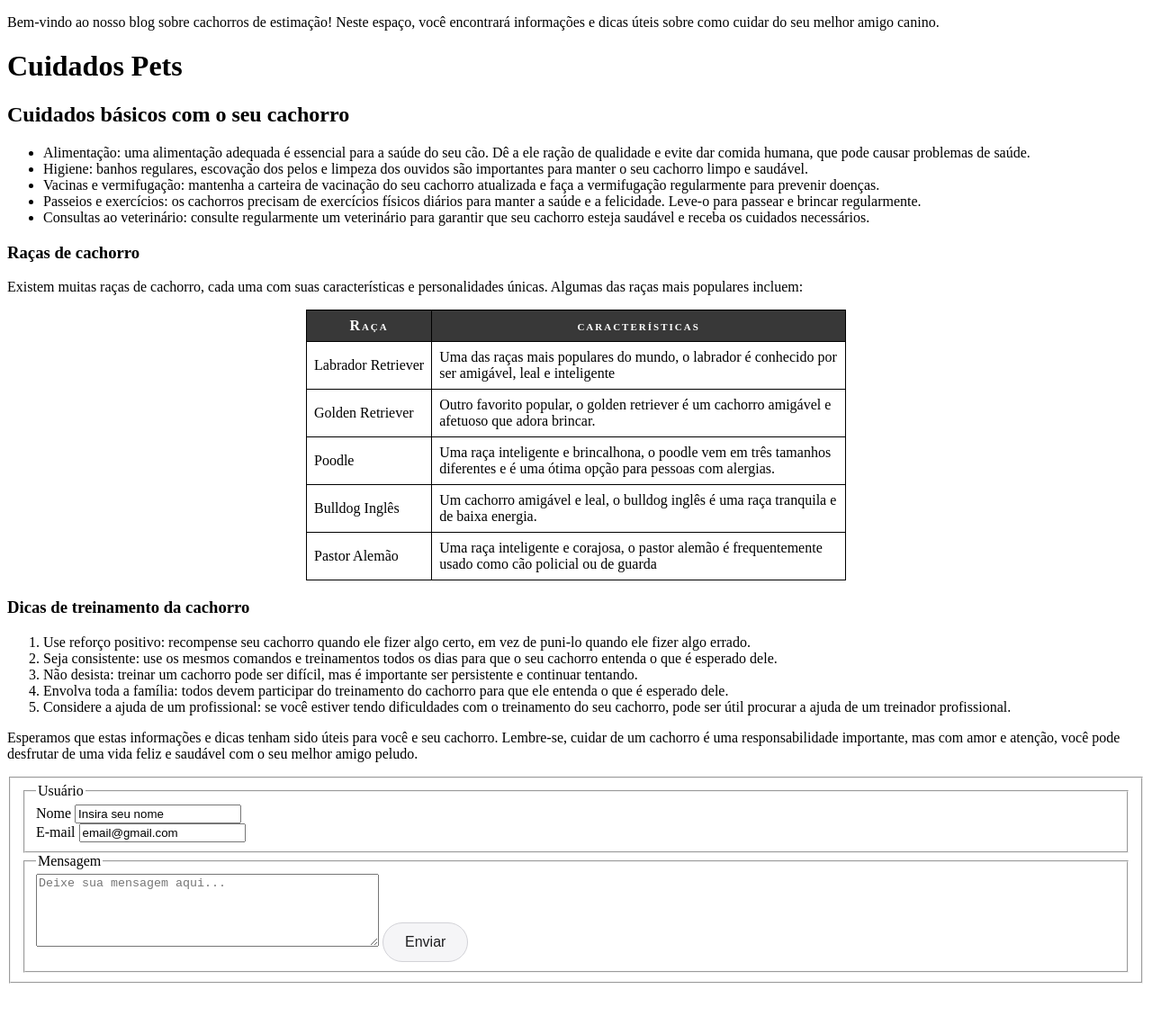
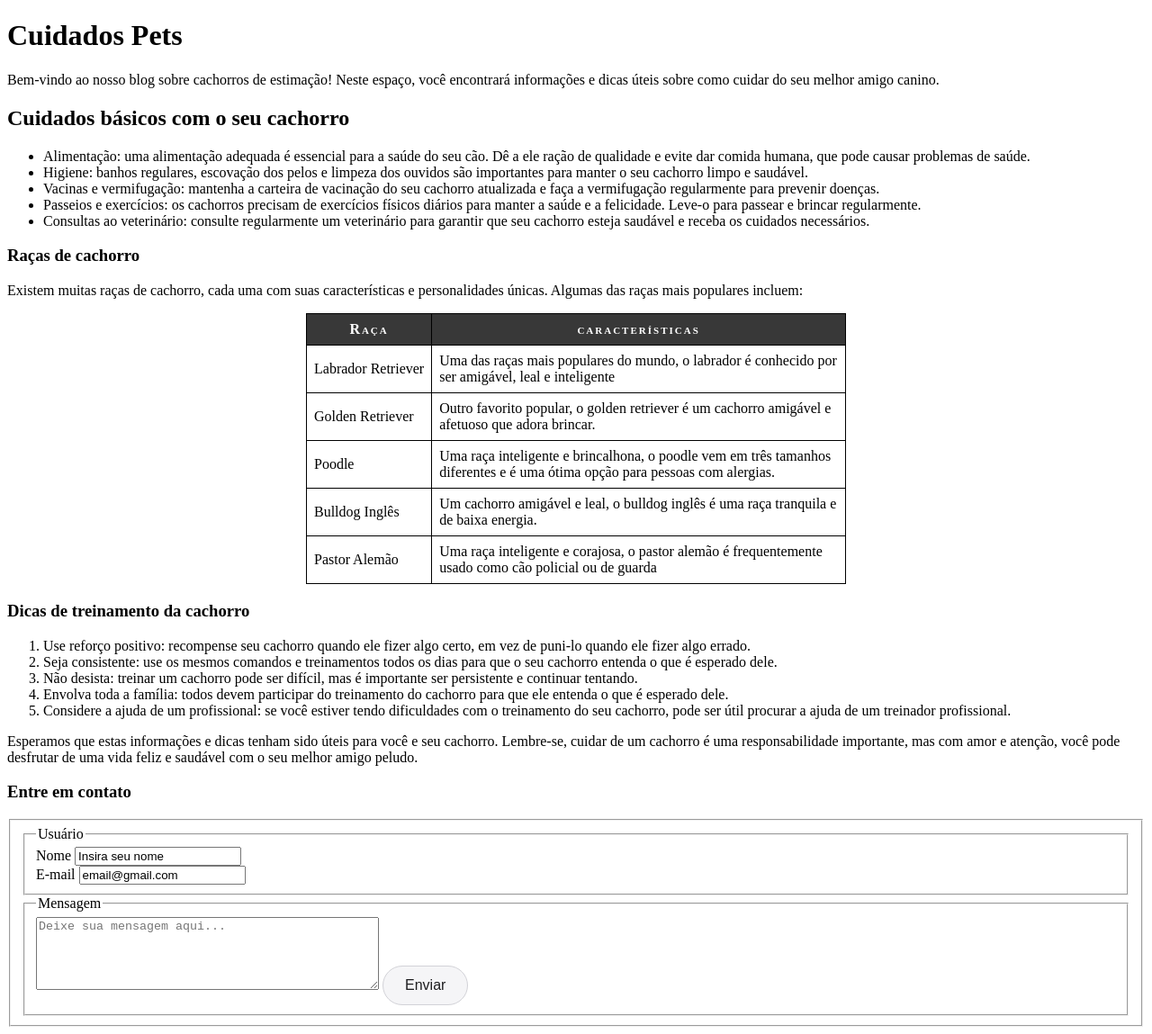
Before and after one commit to AlexMandri/petShop_fat, a plain HTML site: page index.html in a window 1280 px wide. Shown: the whole page at 90% size. Before the commit the page ends 1101 px from the top, so only its background shows below. Drawn offline with Linux system fonts and the light colour scheme.

Commit message:
Separação dos conteúdos do site em section

```diff
--- a/index.html
+++ b/index.html
@@ -11,8 +11,12 @@
 <body>
     <header></header>
     <main>
+        <header>
+            <h1>Cuidados Pets</h1>
             <p>Bem-vindo ao nosso blog sobre cachorros de estimação! Neste espaço, você encontrará informações e dicas úteis sobre como cuidar do seu melhor amigo canino.</p>
-        <h1>Cuidados Pets</h1>
+        </header>
+
+        <section>
             <h2>Cuidados básicos com o seu cachorro</h2>
             <ul>
                 <li>Alimentação: uma alimentação adequada é essencial para a saúde do seu cão. Dê a ele ração de qualidade e evite dar comida humana, que pode causar problemas de saúde.</li>
@@ -21,6 +25,8 @@
                 <li>Passeios e exercícios: os cachorros precisam de exercícios físicos diários para manter a saúde e a felicidade. Leve-o para passear e brincar regularmente.</li>
                 <li>Consultas ao veterinário: consulte regularmente um veterinário para garantir que seu cachorro esteja saudável e receba os cuidados necessários.</li>
             </ul>
+        </section>
+        <section>
             <h3>Raças de cachorro</h3>
             <p>Existem muitas raças de cachorro, cada uma com suas características e personalidades únicas. Algumas das raças mais populares incluem:</p>
             <!-- <table border="1" cellpadding="8" cellspacing="0"> -->
@@ -52,9 +58,10 @@
                         <td>Pastor Alemão</td>
                         <td>Uma raça inteligente e corajosa, o pastor alemão é frequentemente usado como cão policial ou de guarda</td>
                     </tr>
-
                 </tbody>
             </table>
+        </section>
+         <section>
              <h3>Dicas de treinamento da cachorro</h3>
                 <ol>
                     <li>Use reforço positivo: recompense seu cachorro quando ele fizer algo certo, em vez de puni-lo quando ele fizer algo errado.</li>
@@ -64,17 +71,20 @@
                             <li>Considere a ajuda de um profissional: se você estiver tendo dificuldades com o treinamento do seu cachorro, pode ser útil procurar a ajuda de um treinador profissional.</li>
                 </ol>
                 <p>Esperamos que estas informações e dicas tenham sido úteis para você e seu cachorro. Lembre-se, cuidar de um cachorro é uma responsabilidade importante, mas com amor e atenção, você pode desfrutar de uma vida feliz e saudável com o seu melhor amigo peludo.</p>
+         </section>
+            <section>
+                <h3>Entre em contato</h3>
                 <form action="#">
                     <fieldset>
                         <fieldset id="usuario">
                             <legend>Usuário</legend>
                             <div>
                                 <label for="nome">Nome</label>
-                            <input type="text" id="nome" value="Insira seu nome">
+                                <input type="text" id="nome" value="Insira seu nome" required>
                             </div>
                             <div>
                                 <label for="email">E-mail</label>
-                            <input type="email" id="email" value="email@gmail.com">
+                                <input type="email" id="email" value="email@gmail.com" required>
                             </div>
                         </fieldset>
                         <fieldset>
@@ -86,6 +96,7 @@
                         </fieldset>
                     </fieldset>
                 </form>
+            </section>
     </main>
     <footer></footer>
 
```
Lines whose indentation alone changed are shown as unchanged.
